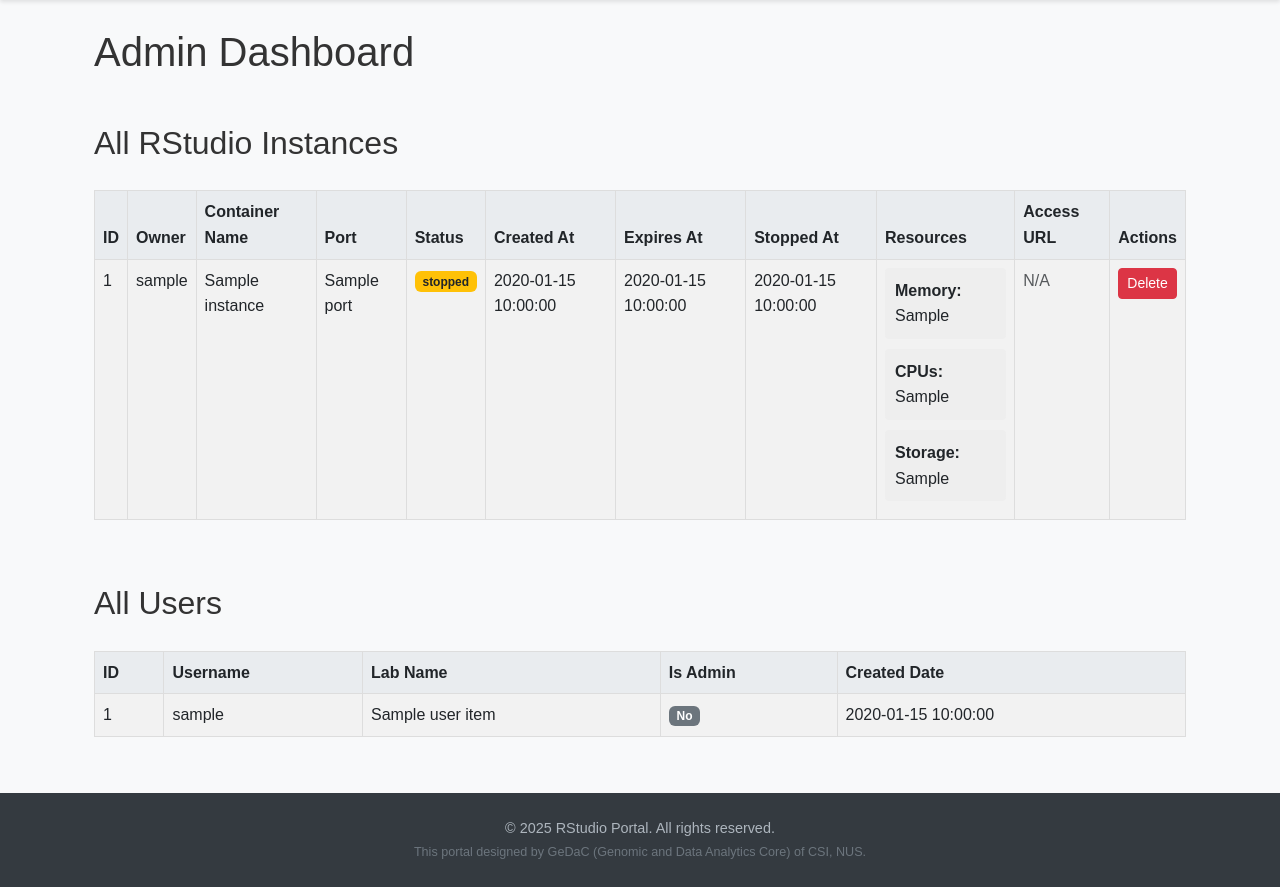
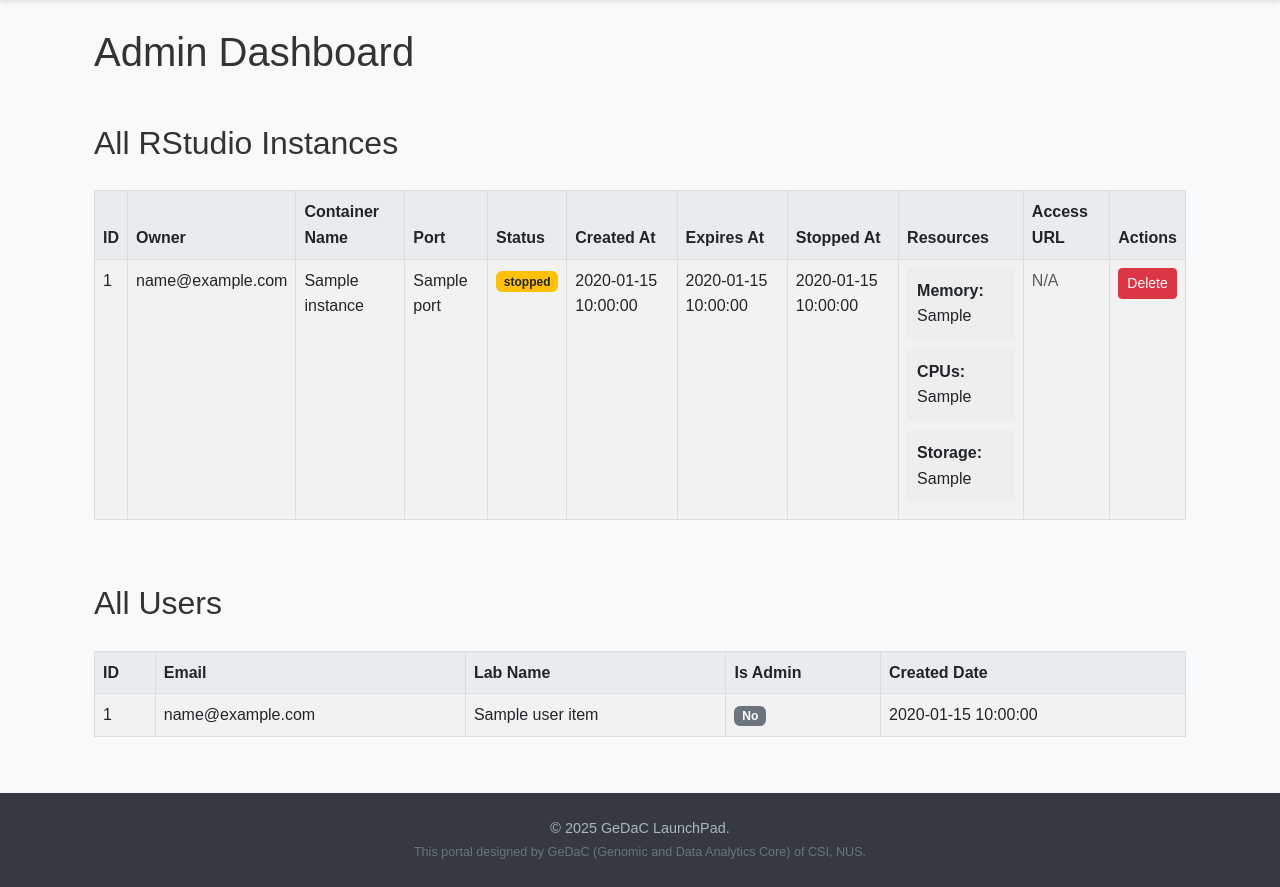
Before and after one commit to CSI-Genomics-and-Data-Analytics-Core/datascience-launchpad, a FastAPI app: template templates/admin_dashboard.html in a window 1280 px wide. Shown: the part 136-1023 px from the top of the page. Run offline with FastAPI, Linux system fonts and the light colour scheme; the template is opened without the code that fills it: most values are stand-ins (such as "Sample title", 1, 10 or a date in 2020); parts of the project's set-up code (start-up, migrations or seed data) failed here and were passed over.

Commit message:
Fix: user email visibility on dashboard

```diff
--- a/app/main.py
+++ b/app/main.py
@@ -1026,21 +1026,23 @@ async def admin_dashboard(
             "SELECT id, email, is_admin, created_at, lab_name FROM users ORDER BY id"
         ).fetchall()
 
-        # Get all instances with ordered status
+        # Get all instances with user information and ordered status
         instances_data = db.execute(
             """
-            SELECT id, user_id, container_name, container_id, port, password,
-                   created_at, expires_at, status, stopped_at, instance_type
-            FROM user_instances
+            SELECT ui.id, ui.user_id, ui.container_name, ui.container_id, ui.port, ui.password,
+                   ui.created_at, ui.expires_at, ui.status, ui.stopped_at, ui.instance_type,
+                   u.email as owner_email
+            FROM user_instances ui
+            JOIN users u ON ui.user_id = u.id
             ORDER BY
-                CASE status
+                CASE ui.status
                     WHEN 'running' THEN 1
                     WHEN 'requested' THEN 2
                     WHEN 'stopped' THEN 3
                     WHEN 'error' THEN 4
                     ELSE 5
                 END,
-                created_at DESC
+                ui.created_at DESC
         """
         ).fetchall()
 
--- a/templates/admin_dashboard.html
+++ b/templates/admin_dashboard.html
@@ -33,7 +33,7 @@ endblock %} {% block content %}
         {% for instance in instances %}
         <tr>
           <td>{{ instance.id }}</td>
-          <td>{{ instance.owner_username }}</td>
+          <td>{{ instance.owner_email }}</td>
           <td>{{ instance.container_name }}</td>
           <td>{{ instance.port }}</td>
           <td>
@@ -86,7 +86,7 @@ endblock %} {% block content %}
                         </div>
                         <div class="card-body">
                           <p><strong>URL:</strong> <a href="http://{{ request.url.hostname }}:{{ instance.port }}" target="_blank">http://{{ request.url.hostname }}:{{ instance.port }}</a></p>
-                          <p><strong>Username:</strong> {% if '@' in instance.owner_username %}{{ instance.owner_username.split('@')[0] }}{% else %}{{ instance.owner_username }}{% endif %}</p>
+                          <p><strong>Username:</strong> {% if '@' in instance.owner_email %}{{ instance.owner_email.split('@')[0] }}{% else %}{{ instance.owner_email }}{% endif %}</p>
                           <p><strong>Password:</strong> {% if instance.password %}{{ instance.password }}{% else %}<em>Not available</em>{% endif %}</p>
                           <hr>
                           <p><strong>Resources:</strong></p>
@@ -150,7 +150,7 @@ endblock %} {% block content %}
       <thead>
         <tr>
           <th>ID</th>
-          <th>Username</th>
+          <th>Email</th>
           <th>Lab Name</th>
           {# New Column #}
           <th>Is Admin</th>
@@ -162,7 +162,7 @@ endblock %} {% block content %}
         avoid conflict with global user #}
         <tr>
           <td>{{ user_item.id }}</td>
-          <td>{{ user_item.username }}</td>
+          <td>{{ user_item.email }}</td>
           <td>{{ user_item.lab_name }}</td>
           {# Display Lab Name #}
           <td>
--- a/templates/base.html
+++ b/templates/base.html
@@ -183,7 +183,7 @@
 
     <footer class="footer mt-auto">
       <div class="container">
-        <span>&copy; 2025 RStudio Portal. All rights reserved.</span>
+        <span>&copy; 2025 GeDaC LaunchPad.</span>
         <br />
         <small
           >This portal designed by GeDaC (Genomic and Data Analytics Core) of
```
Also changed, not shown: templates/dashboard.html (+11 -5 lines), README.md, 2 other files.
